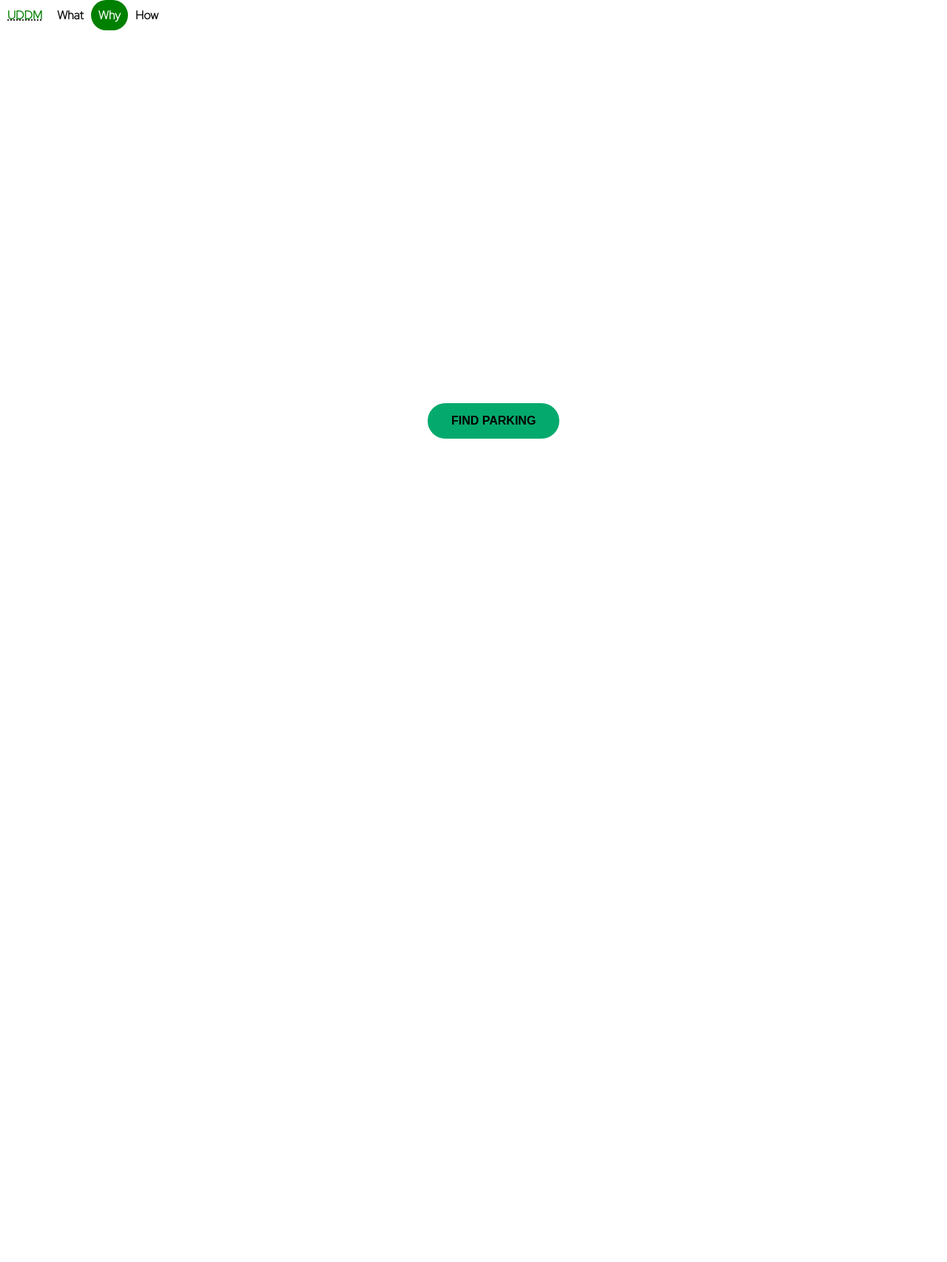
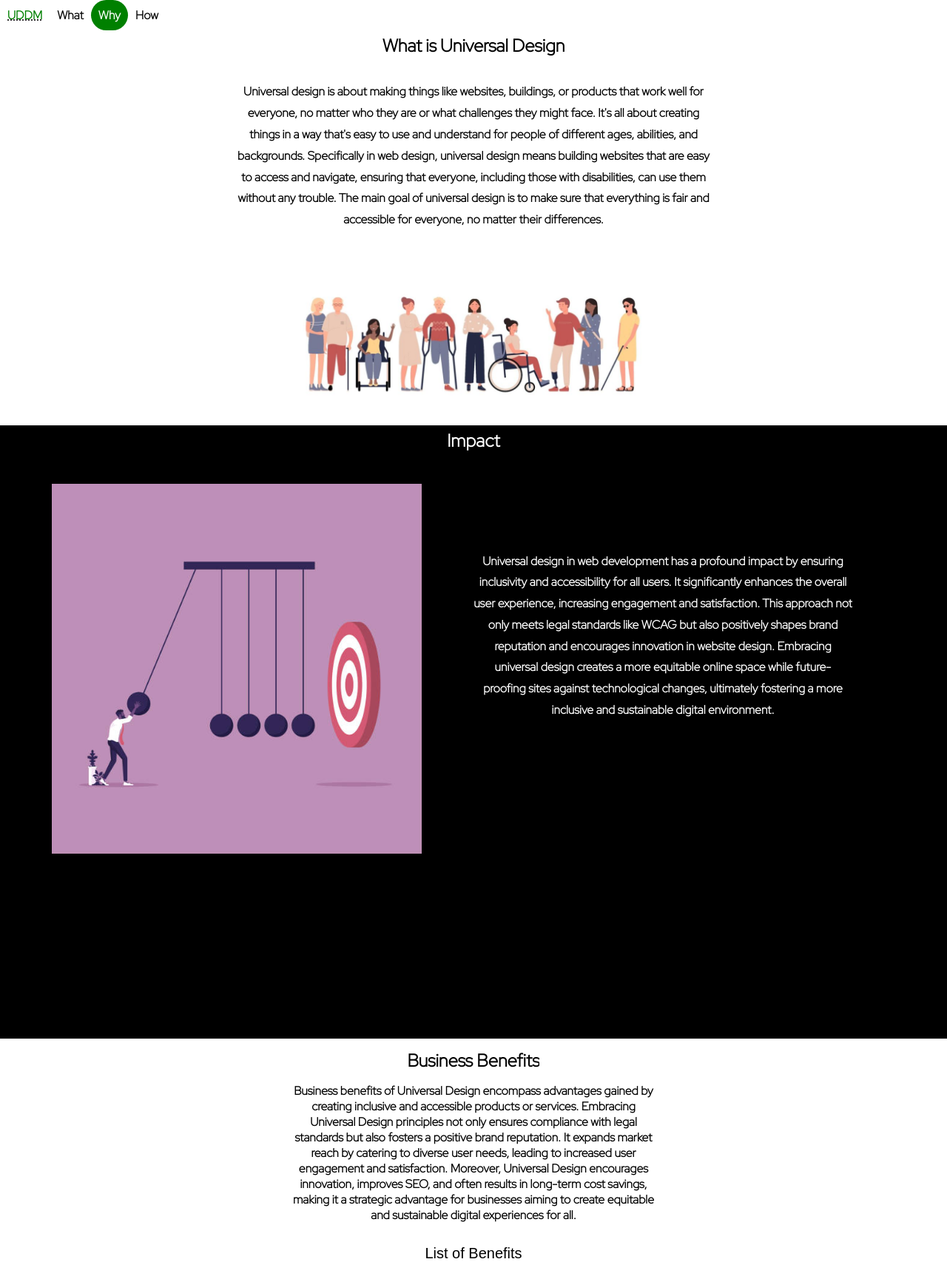
Before and after one commit to jonben3215/ATLS-3150-PW, a plain HTML site: page Final_Project/demo.html in a window 1280 px wide. Shown: the whole page at 74% size. Before the commit the page ends 800 px from the top, so only its background shows below. Drawn offline with Linux system fonts and the light colour scheme; a web font is replaced by a local one.

Commit message:
Updated why

```diff
--- a/Final_Project/demo.html
+++ b/Final_Project/demo.html
@@ -1,27 +1,75 @@
 
 <!DOCTYPE html>
+
 <html lang="en">
 <head>
-  <meta charset="UTF-8">
-  <meta name="viewport" content="width=device-width, initial-scale=1.0">
-  <meta http-equiv="X-UA-Compatible" content="ie=edge">
-  <title>Demo</title>
-  <link href="../Final_Project/CSS/demo.css" rel="stylesheet">
-  <script src ="../Final_Project/JS/demo.js"> </script>
+<meta charset="UTF-8">
+<meta name="viewport" content="width=device-width, initial-scale=1.0">
+<meta http-equiv="X-UA-Compatible" content="ie=edge">
+<title>What is Universal Design and Digital Media</title>
+<link href="./CSS/home.css" rel="stylesheet">
 </head>
 <body>
-  <h1 class="hidden-title">ParkPro Demo</h1>
+<a class="skip-link" href="#Benefits">Skip to main content</a>
+<h2 class="hidden-title">What is Universal Design</h2>
 <div class="container">
   <nav>
     <h2 class ="sr-only"> Main Navigation</h2>
     <ul>
       <li class="logo"> <abbr title="Universal Design for Ditigal Media"><a href="./index.html">UDDM</a></abbr></li>
         <li><a href="./index.html">What</a></li>
-        <li><a class="active" href="./demo.html">Why</a></li>
+        <li><a  class="active"  href="./demo.html">Why</a></li>
         <li><a href="about.html">How</a></li>
     </ul>
   </nav>
-  <button id="Demo" class ="button button1">FIND PARKING</button>
-</div>
+  <main>
+    <section class="first-container">
+      <header>
+        <h1 id="What">What is Universal Design</h1>
+        </header>
+      <p> Universal design is about making things like websites, buildings, or products that work well for everyone, no matter who they are or what challenges they might face.
+        It's all about creating things in a way that's easy to use and understand for people of different ages, abilities,
+        and backgrounds. Specifically in web design, universal design means building websites that are easy to access and navigate,
+        ensuring that everyone, including those with disabilities, can use them without any trouble.
+        The main goal of universal design is to make sure that everything is fair and accessible for everyone,
+        no matter their differences.</p>
+        <img src="./img/Different_people.jpg" alt="Image of different disabilities" width =500>
+    </section>
+  </main>
+    <section class="second-container">
+        <h2>Impact</h2>
+      <p>Universal design in web development has a profound impact by ensuring inclusivity and accessibility for all users.
+        It significantly enhances the overall user experience, increasing engagement and satisfaction.
+        This approach not only meets legal standards like WCAG but also positively shapes brand reputation and encourages innovation
+        in website design. Embracing universal design creates a more equitable online space while future-proofing sites
+        against technological changes, ultimately fostering a more inclusive and sustainable digital environment.</p>
+        <img src="./img/impact.jpeg" alt="" width=500>
+    </section>
+
+  <section class="fourth-container" id="Benefits">
+    <h2>Business Benefits</h2>
+   <p>Business benefits of Universal Design encompass advantages gained by creating inclusive and accessible products or
+        services. Embracing Universal Design principles not only ensures compliance with legal standards but also fosters a
+        positive brand reputation. It expands market reach by catering to diverse user needs, leading to increased user
+        engagement and satisfaction. Moreover, Universal Design encourages innovation, improves SEO, and often results in
+        long-term cost savings, making it a strategic advantage for businesses aiming to create equitable and sustainable
+        digital experiences for all.</p>
+    <div class="dropdown">
+      <button onclick="toggleDropdown('premiumDropdown')" style="font-size:20px"> List of Benefits</button>
+      <div class="dropdown-content" id="premiumDropdown">
+        <ul>
+          <li>&#x2022; Enhanced Brand Reputation</li>
+          <li>&#x2022; Increased User Engagement</li>
+          <li>&#x2022; Legal Compliance and Risk Mitigation</li>
+          <li>&#x2022; Expanded Market Reach</li>
+          <li>&#x2022; Improved SEO and Search Visibility</li>
+          <li>&#x2022; Long-term Cost Savings</li>
+        </ul>
+      </div>
+    </div>
+  </section>
+
+</div> <!-- end container -->
+<script src="./JS/drop.js"></script>
 </body>
 </html>
```
